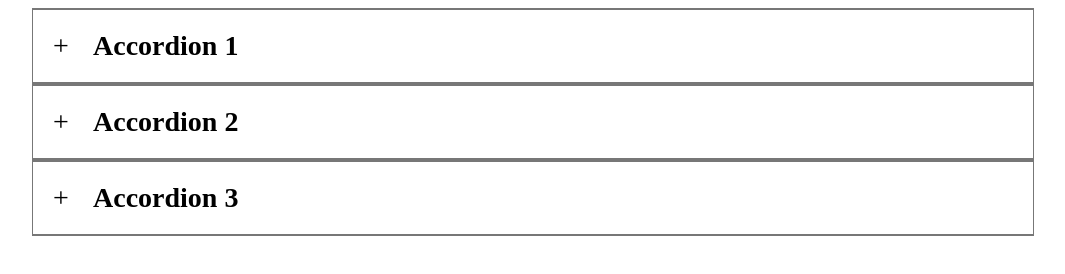
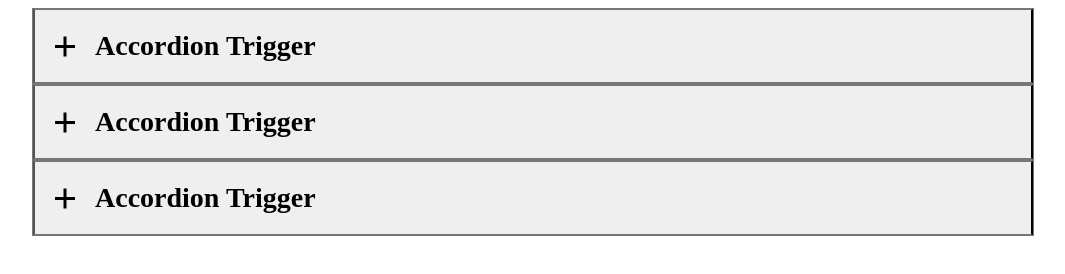
Before and after one commit to ItsJustRyanBrown/accordionTest, a website: page index.html in a window 1280 px wide. Shown: the whole page, without its empty margins (108-1173 px from the left). Drawn offline with Linux system fonts and the light colour scheme.

```diff
--- a/index.html
+++ b/index.html
@@ -7,28 +7,28 @@
 <body>
     <div class="container">
         <div class="accordion-item">
-            <div class="accordion-trigger" aria-expanded="false">
+            <a href="#content1" class="accordion-trigger" aria-expanded="false">
                 <h2>Accordion 1</h2>
-            </div>
-            <div class="accordion-content">
+            </a>
+            <div class="accordion-content" id="content1">
                 <p>Lorem ipsum dolor sit amet, consectetur adipiscing elit. Pellentesque id velit eget nunc euismod porttitor. Curabitur mauris ante, gravida vel tortor id, lacinia molestie enim. Lorem ipsum dolor sit amet, consectetur adipiscing elit. Maecenas ligula nibh, mollis nec imperdiet a, suscipit sed erat. Fusce dictum dui massa, sit amet venenatis magna tempus vel. Quisque ac bibendum augue, at dignissim justo. Praesent iaculis cursus dui ac cursus.</p>
                 <p>Class aptent taciti sociosqu ad litora torquent per conubia nostra, per inceptos himenaeos. Ut ac leo libero. Morbi cursus pulvinar libero quis interdum. Donec venenatis placerat tellus, eget vehicula neque imperdiet at. Vestibulum laoreet convallis nunc, in feugiat elit cursus pulvinar. Cras magna magna, placerat nec orci at, ullamcorper sodales velit.</p>
             </div>
         </div>
         <div class="accordion-item">
-            <div class="accordion-trigger"  aria-expanded="false">
+            <a href="#content2" class="accordion-trigger"  aria-expanded="false">
                 <h2>Accordion 2</h2>
-            </div>
-            <div class="accordion-content">
+            </a>
+            <div class="accordion-content" id="content2">
                 <p>Lorem ipsum dolor sit amet, consectetur adipiscing elit. Pellentesque id velit eget nunc euismod porttitor. Curabitur mauris ante, gravida vel tortor id, lacinia molestie enim. Lorem ipsum dolor sit amet, consectetur adipiscing elit. Maecenas ligula nibh, mollis nec imperdiet a, suscipit sed erat. Fusce dictum dui massa, sit amet venenatis magna tempus vel. Quisque ac bibendum augue, at dignissim justo. Praesent iaculis cursus dui ac cursus.</p>
                 <p>Class aptent taciti sociosqu ad litora torquent per conubia nostra, per inceptos himenaeos. Ut ac leo libero. Morbi cursus pulvinar libero quis interdum. Donec venenatis placerat tellus, eget vehicula neque imperdiet at. Vestibulum laoreet convallis nunc, in feugiat elit cursus pulvinar. Cras magna magna, placerat nec orci at, ullamcorper sodales velit.</p>
             </div>
         </div>
         <div class="accordion-item">
-            <div class="accordion-trigger" aria-expanded="false">
+            <a href="#content3" class="accordion-trigger" aria-expanded="false">
                 <h2>Accordion 3</h2>
-            </div>
-            <div class="accordion-content">
+            </a>
+            <div class="accordion-content" id="content3">
                 <p>Lorem ipsum dolor sit amet, consectetur adipiscing elit. Pellentesque id velit eget nunc euismod porttitor. Curabitur mauris ante, gravida vel tortor id, lacinia molestie enim. Lorem ipsum dolor sit amet, consectetur adipiscing elit. Maecenas ligula nibh, mollis nec imperdiet a, suscipit sed erat. Fusce dictum dui massa, sit amet venenatis magna tempus vel. Quisque ac bibendum augue, at dignissim justo. Praesent iaculis cursus dui ac cursus.</p>
                 <p>Class aptent taciti sociosqu ad litora torquent per conubia nostra, per inceptos himenaeos. Ut ac leo libero. Morbi cursus pulvinar libero quis interdum. Donec venenatis placerat tellus, eget vehicula neque imperdiet at. Vestibulum laoreet convallis nunc, in feugiat elit cursus pulvinar. Cras magna magna, placerat nec orci at, ullamcorper sodales velit.</p>
             </div>
--- a/src/accordion.js
+++ b/src/accordion.js
@@ -1,3 +1,20 @@
+const htmlTag = document.querySelector("html");
+
+htmlTag.classList.add("js");
+
+const triggers = document.querySelectorAll(".accordion-trigger");
+
+for (trigger of triggers){
+    let triggerButton = document.createElement("button");
+    let triggerHeader = document.createElement("h2");
+    let headerContent = "Accordion Trigger";
+    triggerButton.classList.add("accordion-trigger");
+    triggerButton.setAttribute("aria-expanded", false);
+    triggerButton.appendChild(triggerHeader);
+    triggerHeader.innerHTML = headerContent;
+    trigger.replaceWith(triggerButton);
+}
+
 const accordionTrg = document.querySelectorAll('.accordion-trigger');
 
 let i;
--- a/src/style.css
+++ b/src/style.css
@@ -14,23 +14,45 @@
     border-top:1px solid #777;
     border-bottom:1px solid #777;
     position:relative;
+    width:100%;
+    display: block;
 }
-.accordion-trigger h2{
+.accordion-trigger h2, .accordion-trigger .h2{
     font-family:'Times New Roman', Times, serif;
     font-size:28px;
     margin:0px;
     color:#000;
+    text-align: left;
+    transition: color 0.3s ease-in;
+}
+.accordion-trigger h2:hover, .accordion-trigger .h2:hover{
+    color:#c13b39
 }
 .accordion-item.active .accordion-trigger h2, .accordion-item.active .accordion-trigger::before{
     color:#c13b39;
 }
 
 .accordion-trigger::before{
-    content:"+";
+    content:"";
     position:absolute;
     font-size:28px;
     left:20px;
-    top:20px;
+    top:35px;
+    width:20px;
+    height:3px;
+    background-color:#000;
+}
+.accordion-trigger::after{
+    content:"";
+    position:absolute;
+    font-size:28px;
+    left:20px;
+    top:35px;
+    width:20px;
+    height:3px;
+    background-color:#000;
+    transform: rotate(90deg);
+    transition: transform 0.3s ease-in;
 }
 .accordion-content{
     padding:20px;
@@ -41,11 +63,29 @@
     height:0;
     visibility: hidden;
 }
+
+.accordion-content#content1:target,
+.accordion-content#content2:target,
+.accordion-content#content3:target {
+    display:block;
+    height:auto;
+    visibility: visible;
+}
+.js .accordion-content#content1:target,
+.js .accordion-content#content2:target,
+.js .accordion-content#content3:target {
+    display:none;
+    height:0;
+    visibility: hidden;
+}
 .accordion-item.active .accordion-content{
     display:block;
     height:auto;
     visibility: visible;
 }
+.accordion-item.active .accordion-trigger::after{
+    transform: rotate(0deg);
+}
 .accordion p{
     font-size:14px;
     color:#000;
```
Also changed, not shown: README.md.
